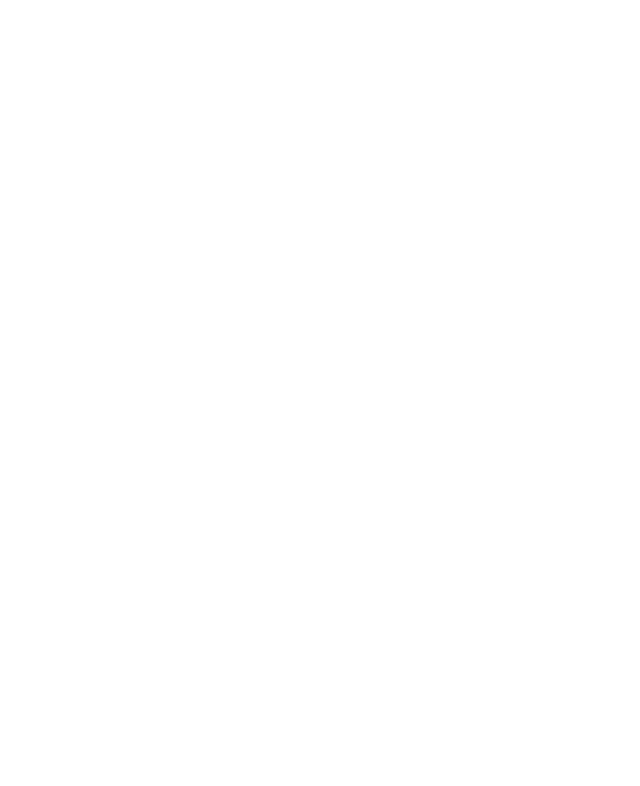
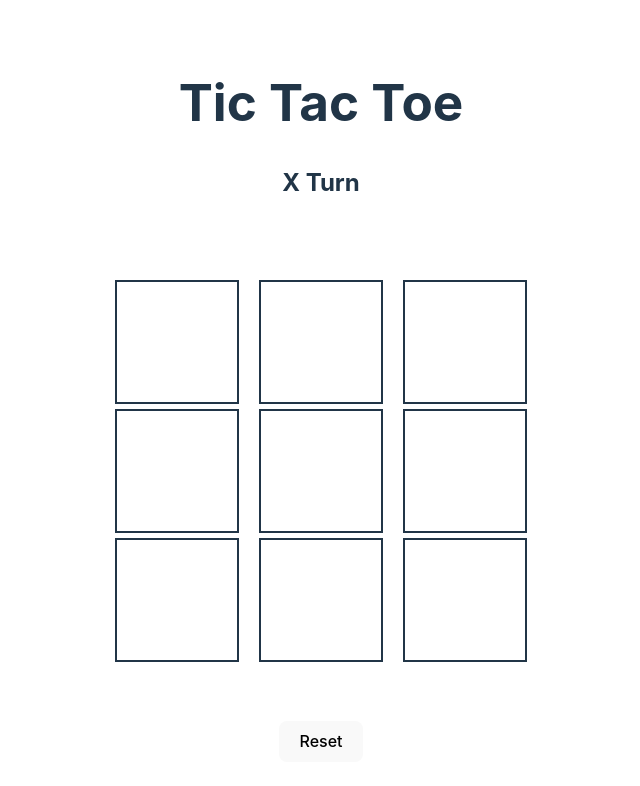
Before and after one commit to MahmoudAlZayed/TicTacToe, a React (Vite) app: page / in a window 1280 px wide. Before the commit this address had no page. Shown: the top 786 px of the page, without its empty margins (319-959 px from the left). Built offline with nearby package versions, Linux system fonts and the light colour scheme.

Commit message:
initial commit

```diff
--- a/package.json
+++ b/package.json
@@ -1,7 +1,7 @@
 {
   "homepage": "https//MahmoudAlZayed.github.io/TicTacToe",
   "name": "tic-tac-toe",
-  "private": true,
+  "private": false,
   "version": "0.0.0",
   "type": "module",
   "scripts": {
--- a/src/App.jsx
+++ b/src/App.jsx
@@ -1,29 +1,17 @@
 //Copmonents
-import TicTacToe from './components/TicTacToe'
-
-import { BrowserRouter, Routes, Route } from "react-router-dom";
+import TicTacToe from "./components/TicTacToe";
 
 //Style
-import './App.css'
-
+import "./App.css";
 
 function App() {
-
   return (
     <>
-
-
-   <BrowserRouter>
-   <Routes>
-   <Route path="Tic-Tac-Toe" element= {<TicTacToe />} />
-   </Routes>
-   </BrowserRouter>
-
       <div>
+        <TicTacToe />
       </div>
-
     </>
-  )
+  );
 }
 
-export default App
+export default App;
--- a/vite.config.js
+++ b/vite.config.js
@@ -4,7 +4,7 @@
 // https://vite.dev/config/
 
 export default defineConfig({
-base: "/Tic-Tac-Toe",
+// base: "/Tic-Tac-Toe",
   plugins: [react()],
 })
 
```
